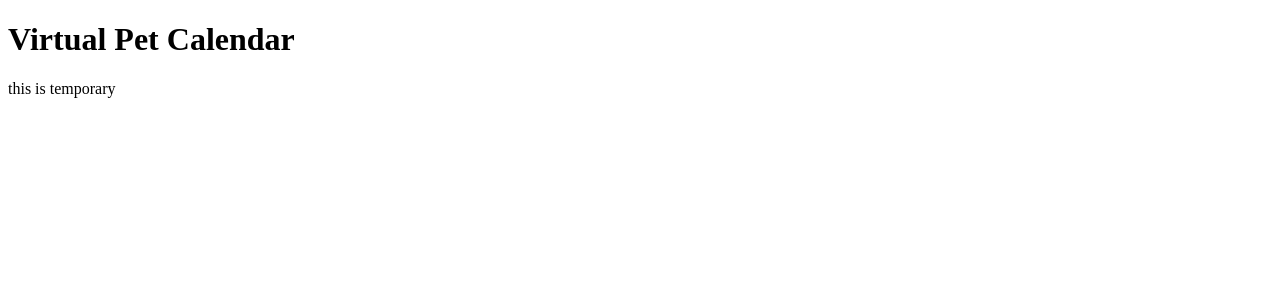
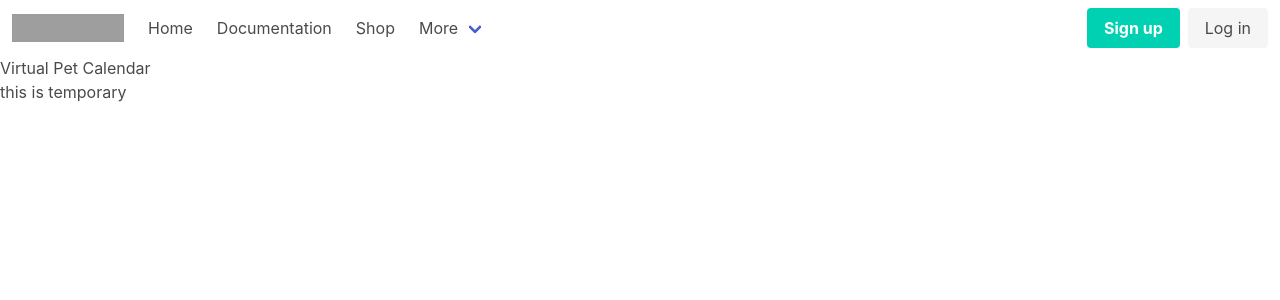
Before and after one commit to AnnaY6210/Virtual-Pet-Calendar, a Flask app: page / in a window 1280 px wide. Shown: the top 300 px of the page. Run offline with Flask 3, Linux system fonts and the light colour scheme; grey boxes are pictures that could not be loaded.

Commit message:
added base shop page

```diff
--- a/public/app.py
+++ b/public/app.py
@@ -20,5 +20,10 @@ def hello_world():
     return render_template("hello.html", content="virtual pet calendar")
 
 
+@app.route("/shop")
+def shop():
+    return render_template("shop.html")
+
+
 if __name__ == "__main__":
     app.run()
--- a/public/templates/index.html
+++ b/public/templates/index.html
@@ -4,11 +4,73 @@
     <meta charset="UTF-8" />
     <meta http-equiv="X-UA-Compatible" content="IE=edge" />
     <meta name="viewport" content="width=device-width, initial-scale=1.0" />
+    <link
+      rel="stylesheet"
+      href="https://cdn.jsdelivr.net/npm/bulma@0.9.4/css/bulma.min.css"
+    />
     <title>Virtual Pet Calendar</title>
   </head>
   <body>
+    <nav class="navbar" role="navigation" aria-label="main navigation">
+      <div class="navbar-brand">
+        <a class="navbar-item" href="https://bulma.io">
+          <img
+            src="https://bulma.io/images/bulma-logo.png"
+            width="112"
+            height="28"
+          />
+        </a>
+
+        <a
+          role="button"
+          class="navbar-burger"
+          aria-label="menu"
+          aria-expanded="false"
+          data-target="navbarBasicExample"
+        >
+          <span aria-hidden="true"></span>
+          <span aria-hidden="true"></span>
+          <span aria-hidden="true"></span>
+        </a>
+      </div>
+
+      <div id="navbarBasicExample" class="navbar-menu">
+        <div class="navbar-start">
+          <a class="navbar-item" href="/"> Home </a>
+
+          <a class="navbar-item"> Documentation </a>
+
+          <a class="navbar-item" href="/shop"> Shop </a>
+
+          <div class="navbar-item has-dropdown is-hoverable">
+            <a class="navbar-link"> More </a>
+
+            <div class="navbar-dropdown">
+              <a class="navbar-item"> About </a>
+              <a class="navbar-item"> Jobs </a>
+              <a class="navbar-item"> Contact </a>
+              <hr class="navbar-divider" />
+              <a class="navbar-item"> Report an issue </a>
+            </div>
+          </div>
+        </div>
+
+        <div class="navbar-end">
+          <div class="navbar-item">
+            <div class="buttons">
+              <a class="button is-primary">
+                <strong>Sign up</strong>
+              </a>
+              <a class="button is-light"> Log in </a>
+            </div>
+          </div>
+        </div>
+      </div>
+    </nav>
+    {% block content %}
+    {% endblock %}
     <h1>Virtual Pet Calendar</h1>
     <p>this is temporary</p>
-    <script src="js/index.js"></script>
+    <script src="../static/index.js"></script>
   </body>
 </html>
```
Also changed, not shown: public/static/shop.js (added, +27 -0 lines), public/templates/shop.html (added, +35 -0 lines), public/static/index.js (added).
